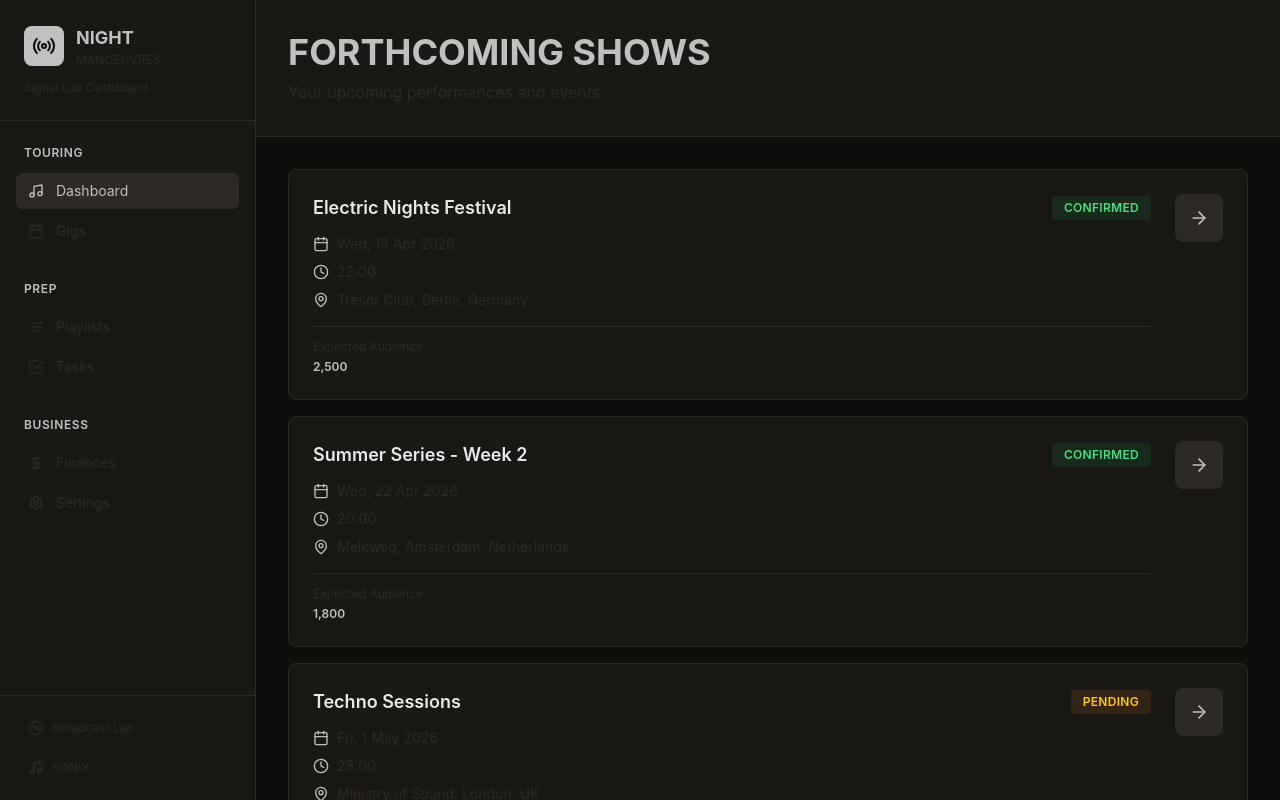
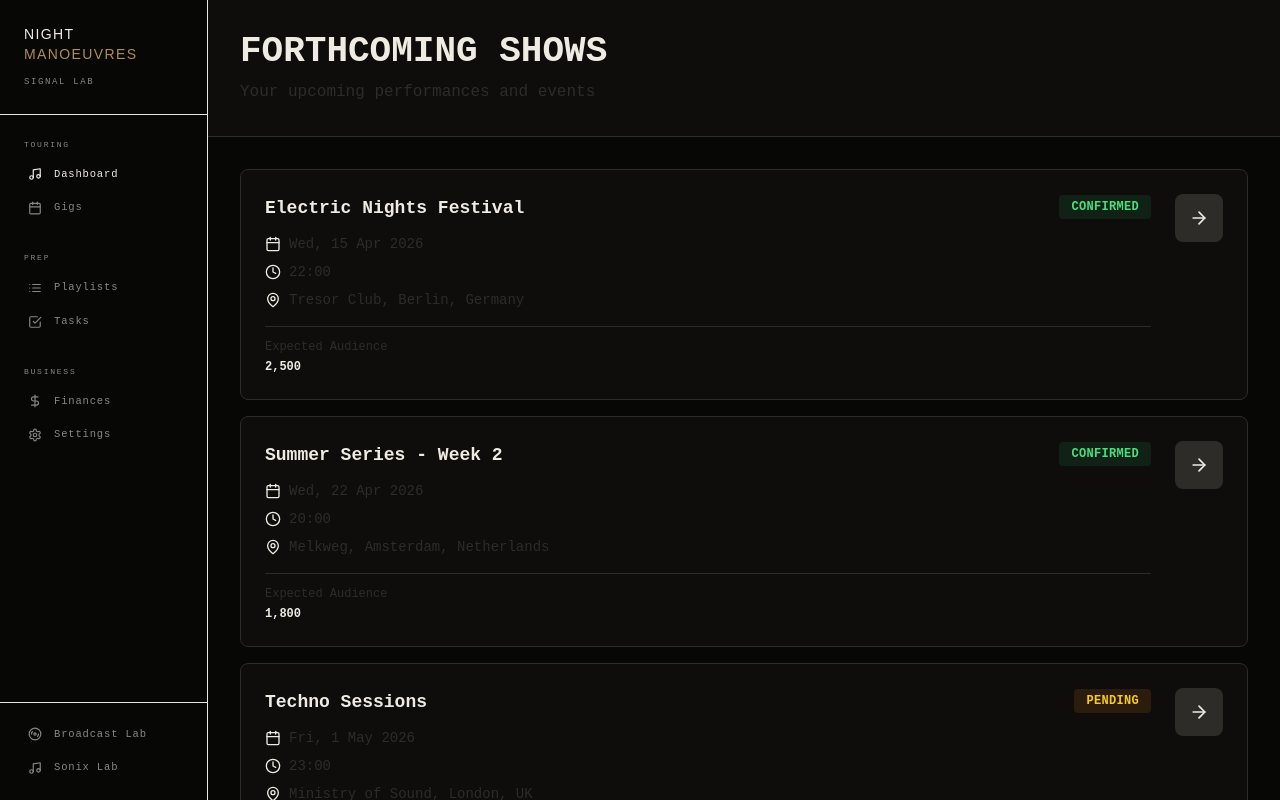
Before and after one commit to absoluteisherenow/signallab, a Next.js app: page / in a window 1280 px wide. Built offline with nearby package versions, Linux system fonts and the light colour scheme.

Commit message:
Luxury redesign — new nav, gold palette, improved text contrast

```diff
--- a/src/app/globals.css
+++ b/src/app/globals.css
@@ -2,74 +2,23 @@
 @tailwind components;
 @tailwind utilities;
 
-* {
-  margin: 0;
-  padding: 0;
-  box-sizing: border-box;
+@import url('https://fonts.googleapis.com/css2?family=Unbounded:wght@200;300;400&family=Libre+Baskerville:ital@1&family=DM+Mono:wght@300;400&display=swap');
+
+* { margin: 0; padding: 0; box-sizing: border-box; }
+html { scroll-behavior: smooth; }
+body {
+  font-family: 'DM Mono', monospace;
+  font-weight: 300;
+  -webkit-font-smoothing: antialiased;
+  background: #070706;
+  color: #f0ebe2;
 }
-
-html {
-  scroll-behavior: smooth;
-}
-
-body {
-  font-family: -apple-system, BlinkMacSystemFont, 'Segoe UI', 'Roboto', 'Oxygen', 'Ubuntu',
-    'Cantarell', 'Fira Sans', 'Droid Sans', 'Helvetica Neue', sans-serif;
-  -webkit-font-smoothing: antialiased;
-  -moz-osx-font-smoothing: grayscale;
-}
-
-/* Scrollbar styling */
-::-webkit-scrollbar {
-  width: 8px;
-  height: 8px;
-}
-
-::-webkit-scrollbar-track {
-  background: #1A1815;
-}
-
-::-webkit-scrollbar-thumb {
-  background: #2D2924;
-  border-radius: 4px;
-}
-
-::-webkit-scrollbar-thumb:hover {
-  background: #3D3A34;
-}
-
-/* Animations */
-@keyframes slideIn {
-  from {
-    opacity: 0;
-    transform: translateY(10px);
-  }
-  to {
-    opacity: 1;
-    transform: translateY(0);
-  }
-}
-
-.animate-slide-in {
-  animation: slideIn 0.3s ease-out;
-}
-
-/* Link styling */
-a {
-  color: #C0C0C0;
-  text-decoration: none;
-  transition: color 0.2s ease;
-}
-
-a:hover {
-  color: #E8E8E8;
-}
-
-/* Button base styles */
-button {
-  transition: all 0.2s ease;
-}
-
-button:active {
-  transform: scale(0.98);
-}
+::-webkit-scrollbar { width: 2px; height: 2px; }
+::-webkit-scrollbar-track { background: transparent; }
+::-webkit-scrollbar-thumb { background: #2e2c29; }
+@keyframes slideIn { from { opacity:0; transform:translateY(10px); } to { opacity:1; transform:translateY(0); } }
+.animate-slide-in { animation: slideIn 0.3s ease-out; }
+a { color: #b08d57; text-decoration: none; transition: color 0.2s ease; }
+a:hover { color: #c9a46e; }
+button { transition: all 0.2s ease; }
+button:active { transform: scale(0.98); }
--- a/src/components/layout/Navigation.tsx
+++ b/src/components/layout/Navigation.tsx
@@ -2,16 +2,7 @@
 
 import Link from 'next/link'
 import { usePathname } from 'next/navigation'
-import {
-  Music,
-  Calendar,
-  ListIcon,
-  CheckSquare,
-  DollarSign,
-  Settings,
-  Radio,
-  Disc3,
-} from 'lucide-react'
+import { Calendar, ListIcon, CheckSquare, DollarSign, Settings, Disc3, Music } from 'lucide-react'
 
 export function Navigation() {
   const pathname = usePathname()
@@ -46,43 +37,30 @@ export function Navigation() {
   }
 
   return (
-    <nav className="w-64 bg-night-gray border-r border-night-dark-gray flex flex-col">
-      {/* Header */}
-      <div className="p-6 border-b border-night-dark-gray">
-        <div className="flex items-center gap-3 mb-2">
-          <div className="w-10 h-10 bg-night-silver rounded-lg flex items-center justify-center">
-            <Radio className="w-6 h-6 text-night-black" />
-          </div>
-          <div>
-            <h1 className="text-lg font-bold text-night-silver">NIGHT</h1>
-            <p className="text-xs text-night-dark-gray">MANOEUVRES</p>
-          </div>
+    <nav className="w-52 bg-[#070706] border-r border-white/7 flex flex-col" style={{fontFamily:'DM Mono, monospace'}}>
+      <div className="p-6 border-b border-white/7">
+        <div className="mb-1">
+          <div style={{fontFamily:'Unbounded, sans-serif'}} className="text-sm font-light tracking-widest text-[#f0ebe2]">NIGHT</div>
+          <div style={{fontFamily:'Unbounded, sans-serif'}} className="text-sm font-light tracking-widest text-[#b08d57]">MANOEUVRES</div>
         </div>
-        <p className="text-xs text-night-dark-gray mt-3">Signal Lab Dashboard</p>
+        <div className="text-[9px] tracking-[.18em] uppercase text-[#8a8780] mt-3">Signal Lab</div>
       </div>
 
-      {/* Navigation Sections */}
       <div className="flex-1 overflow-y-auto py-6">
         {navSections.map((section) => (
-          <div key={section.title} className="mb-8 px-4">
-            <h2 className="text-xs font-semibold text-night-silver uppercase tracking-wider mb-3 px-2">
-              {section.title}
-            </h2>
-            <ul className="space-y-1">
+          <div key={section.title} className="mb-7 px-4">
+            <div className="text-[8px] font-light tracking-[.22em] text-[#8a8780] uppercase mb-2 px-2">{section.title}</div>
+            <ul className="space-y-0.5">
               {section.items.map((item) => {
                 const Icon = item.icon
                 const active = isActive(item.href)
                 return (
                   <li key={item.href}>
-                    <Link
-                      href={item.href}
-                      className={`flex items-center gap-3 px-3 py-2 rounded-md text-sm transition-colors ${
-                        active
-                          ? 'bg-night-dark-gray text-night-silver'
-                          : 'text-night-dark-gray hover:text-night-light hover:bg-night-dark-gray/50'
-                      }`}
-                    >
-                      <Icon className="w-4 h-4" />
+                    <Link href={item.href}
+                      className={`flex items-center gap-3 px-3 py-2 text-[10.5px] tracking-[.08em] transition-colors ${
+                        active ? 'bg-white/7 text-[#f0ebe2]' : 'text-[#8a8780] hover:text-[#f0ebe2] hover:bg-white/4'
+                      }`}>
+                      <Icon className="w-3.5 h-3.5 flex-shrink-0" />
                       <span>{item.label}</span>
                     </Link>
                   </li>
@@ -93,21 +71,18 @@ export function Navigation() {
         ))}
       </div>
 
-      {/* Footer Links */}
-      <div className="border-t border-night-dark-gray p-4 space-y-2">
-        <a
-          href="/broadcast"
-          className="flex items-center gap-2 px-3 py-2 text-xs text-night-dark-gray hover:text-night-silver transition-colors rounded hover:bg-night-dark-gray/50"
-        >
-          <Disc3 className="w-4 h-4" />
-          Broadcast Lab
-        </a>
-        <a
-          href="#sonix"
-          className="flex items-center gap-2 px-3 py-2 text-xs text-night-dark-gray hover:text-night-silver transition-colors rounded hover:bg-night-dark-gray/50"
-        >
-          <Music className="w-4 h-4" />
-          SONIX
+      <div className="border-t border-white/7 p-4 space-y-0.5">
+        <Link href="/broadcast"
+          className={`flex items-center gap-3 px-3 py-2 text-[10.5px] tracking-[.08em] transition-colors ${
+            pathname.startsWith('/broadcast') ? 'bg-white/7 text-[#b08d57]' : 'text-[#8a8780] hover:text-[#b08d57] hover:bg-white/4'
+          }`}>
+          <Disc3 className="w-3.5 h-3.5 flex-shrink-0" />
+          <span>Broadcast Lab</span>
+        </Link>
+        <a href="#sonix"
+          className="flex items-center gap-3 px-3 py-2 text-[10.5px] tracking-[.08em] text-[#8a8780] hover:text-[#8a8780] transition-colors">
+          <Music className="w-3.5 h-3.5 flex-shrink-0" />
+          <span>Sonix Lab</span>
         </a>
       </div>
     </nav>
--- a/tailwind.config.ts
+++ b/tailwind.config.ts
@@ -9,19 +9,21 @@ const config: Config = {
   theme: {
     extend: {
       colors: {
-        'night-black': '#0F0E0C',
-        'night-silver': '#C0C0C0',
-        'night-gray': '#1A1815',
-        'night-dark-gray': '#2D2924',
-        'night-light': '#E8E8E8',
+        'night-black': '#070706',
+        'night-silver': '#f0ebe2',
+        'night-gray': '#0e0d0b',
+        'night-dark-gray': '#2e2c29',
+        'night-light': '#f0ebe2',
+        'night-gold': '#b08d57',
+        'night-dim': '#52504c',
       },
       fontFamily: {
-        sans: ['system-ui', 'sans-serif'],
-        mono: ['Fira Code', 'monospace'],
+        sans: ['DM Mono', 'monospace'],
+        mono: ['DM Mono', 'monospace'],
+        display: ['Unbounded', 'sans-serif'],
+        serif: ['Libre Baskerville', 'Georgia', 'serif'],
       },
-      spacing: {
-        '18': '4.5rem',
-      },
+      spacing: { '18': '4.5rem' },
     },
   },
   plugins: [],
```
Also changed, not shown: src/components/broadcast/BroadcastLab.tsx (+25 -25 lines).
